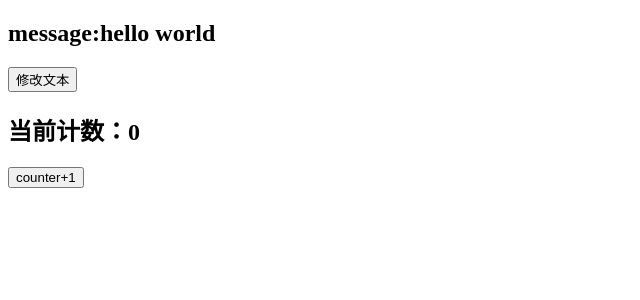
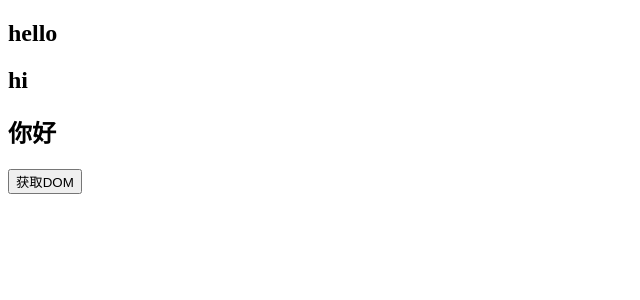
Before and after one commit to ZhangYuYYDS/React, a React (Create React App) app in the folder 05_React脚手架/02_learn_component/: page / in a window 1280 px wide. Shown: the top 300 px of the page, without its empty margins (0-640 px from the left). Built offline with nearby package versions, Linux system fonts and the light colour scheme.

Commit message:
ref获取DOM

```diff
--- /dev/null
+++ b/05_React脚手架/02_learn_component/src/13_ref获取DOM/App.jsx
@@ -0,0 +1,47 @@
+import React, { PureComponent, createRef } from 'react';
+
+export class App extends PureComponent {
+    constructor(props) {
+        super(props);
+        this.state = {};
+        // 创建一个函数
+        this.titleRef = createRef();
+        this.titleEl = null;
+    }
+    getDom = () => {
+        // 1. 在react元素上绑定一个ref字符串
+        console.log(this.refs.zy);
+
+        // 2. 提前通过createRef创建好ref对象，将创建出来的对象绑定到元素上
+        console.log(this.titleRef.current);
+
+        // 3.
+        console.log(this.titleEl);
+    };
+    render() {
+        return (
+            <div>
+                <h2 ref="zy">hello</h2>
+                <h2 ref={this.titleRef}>hi</h2>
+                <h2
+                    ref={(e) => {
+                        // 默认情况下，ref回调函数接收的是虚拟DOM，所以e就是当前DOM
+                        // console.log(e)
+                        this.titleEl = e;
+                    }}
+                >
+                    你好
+                </h2>
+                <button
+                    onClick={(e) => {
+                        this.getDom();
+                    }}
+                >
+                    获取DOM
+                </button>
+            </div>
+        );
+    }
+}
+
+export default App;
--- a/05_React脚手架/02_learn_component/src/index.js
+++ b/05_React脚手架/02_learn_component/src/index.js
@@ -10,7 +10,9 @@ import ReactDOM from 'react-dom/client';
 // import App from './08_组件作用域插槽/App';
 // import App from './09_非父子通信-Context/App';
 // import App from './10_非父子通信-EventBus/App';
-import App from './11_setState的详细使用/App';
+// import App from './11_setState的详细使用/App';
+// import App from './12_render函数的优化/App';
+import App from './13_ref获取DOM/App';
 import React from 'react';
 
 const container = document.getElementById('root');
```
Also changed, not shown: 05_React脚手架/02_learn_component/src/12_render函数的优化/App.jsx (added, +44 -0 lines), 05_React脚手架/02_learn_component/src/12_render函数的优化/Count.jsx (added, +13 -0 lines), 05_React脚手架/02_learn_component/src/12_render函数的优化/Home.jsx (added, +13 -0 lines).
